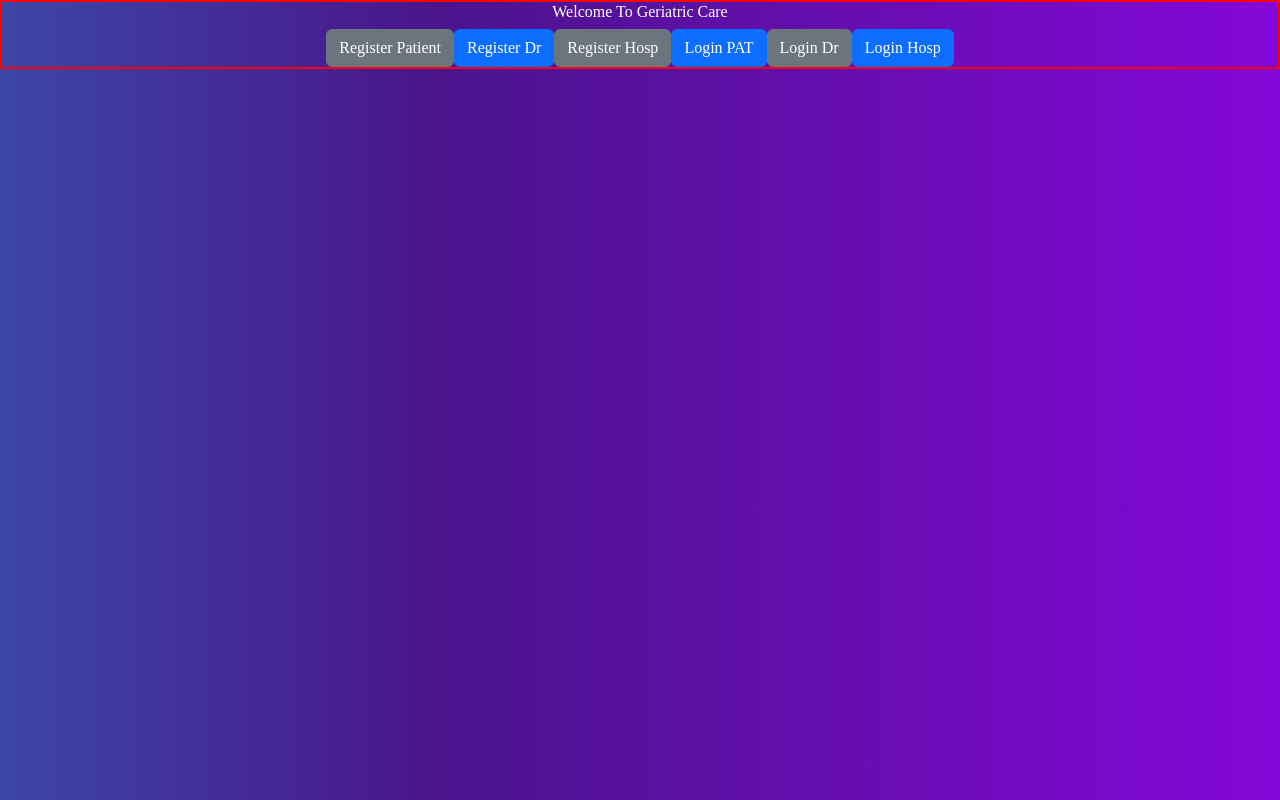
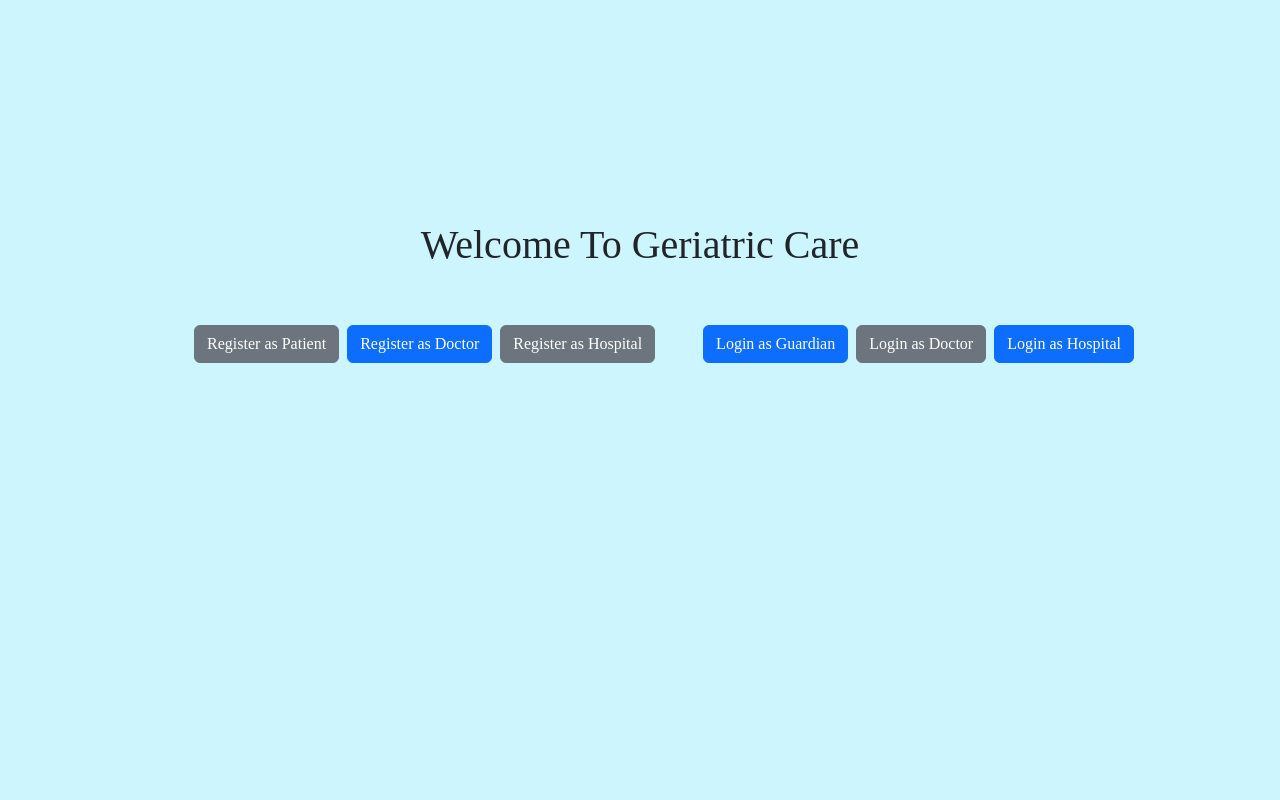
Before and after one commit to siktalaha/geriatricCare, a React (Create React App) app in the folder client/: page / in a window 1280 px wide. Built offline with nearby package versions, Linux system fonts and the light colour scheme.

Commit message:
Css updation done

```diff
--- a/client/src/index.css
+++ b/client/src/index.css
@@ -6,47 +6,24 @@
 body {
   margin: 0;
   font-family: "montserrat";
-  background: linear-gradient(
-    to left,
-    #23a6d5,
-    #4a148c,
-    #a200ff,
-    #4a148c,
-    #23a6d5
-  );
-  background-size: 400% 400%;
-  animation: gradientTranisition 50s linear infinite;
-  width: 100%;
-  /* display: flex;
-  align-items: center;
-  justify-content: center;*/
-  min-height: 100vh;
+  background-color: #CDF5FD;
+}
+.welcomeBox{
+  text-align:center;
+  font-size:25px;
+  color: blueviolet;
+  font-weight: bold;
 
-  h1 {
-    font-size: 1rem;
-    letter-spacing: normal;
-    color: #ffffff;
-  }
-}
-
-@keyframes gradientTranisition {
-  0% {
-    background-position: 0% 50%;
-  }
-  50% {
-    background-position: 100% 50%;
-  }
-  100% {
-    background-position: 200% 50%;
-  }
 }
 
 .outer-box{
   height: 100%;
-  border: 2px solid red;
+  /* border: 2px solid red; */
   display: flex;
   align-items: center;
   justify-content: center;
+  padding:5px;
+
 }
 
 .home-box{
@@ -56,6 +33,8 @@ body {
 .form-box{
   /* height: 60vh; */
   /* width: 50vh; */
+  background-color: #6499E9;
+  margin-top: 50px;
   padding: 3rem;
   display: flex;
   align-items: center;
--- a/client/src/pages/DoctorDetails.js
+++ b/client/src/pages/DoctorDetails.js
@@ -54,7 +54,7 @@ const DoctorDetails =  () => {
   //console.log(pat)
   return (
     <>
-    <div>
+    <div className='welcomeBox'>
       Hi {doctor.drName}
     </div>
     <br/>
--- a/client/src/pages/Home.js
+++ b/client/src/pages/Home.js
@@ -4,19 +4,20 @@ import ButtonGroup from 'react-bootstrap/ButtonGroup';
 import {Link,} from 'react-router-dom'
 const Home = () => {
   return (
-    <div className='outer-box home-box'>
+    <div className='outer-box home-box '>
+      <br/><br/><br/><br/><br/><br/><br/><br/> <br/>
       <h1>Welcome To Geriatric Care</h1>
      <div className='d-flex justify-content-center align-items-center flex-row'>
      <ButtonGroup aria-label="Basic example">
-    <div className='d-flex align-items-center'>
-      <Link to="/register_pat"> <Button variant="secondary" >Register Patient</Button></Link>
-      <Link to="/register_dr"> <Button variant="primary" >Register Dr</Button></Link>
-      <Link to="/register_hosp"> <Button variant="secondary" >Register Hosp</Button></Link>
+    <div className='d-flex align-items-center gap-2 p-5'>
+      <Link to="/register_pat"> <Button variant="secondary" >Register as Patient</Button></Link>
+      <Link to="/register_dr"> <Button variant="primary" >Register as Doctor</Button></Link>
+      <Link to="/register_hosp"> <Button variant="secondary" >Register as Hospital</Button></Link>
      </div>
-     <div className='d-flex align-items-center'>
-     <Link to="/login_pat"> <Button variant="primary" >Login PAT</Button></Link>
-     <Link to="/login_dr"> <Button variant="secondary" >Login Dr</Button></Link>
-     <Link to="/login_hosp"> <Button variant="primary" >Login Hosp</Button></Link>
+     <div className='d-flex align-items-center gap-2'>
+     <Link to="/login_pat"> <Button variant="primary" >Login as Guardian</Button></Link>
+     <Link to="/login_dr"> <Button variant="secondary" >Login as Doctor</Button></Link>
+     <Link to="/login_hosp"> <Button variant="primary" >Login as Hospital</Button></Link>
      </div>
     </ButtonGroup>
      </div>
--- a/client/src/pages/LoginDr.js
+++ b/client/src/pages/LoginDr.js
@@ -27,10 +27,10 @@ const LoginDr = () => {
      }
   }
   return (
-    <div className='outer-box'>
-     <div className='form-box'>
-      <Form layout='vertical' onFinish={submitHandler}>
-        <h1>Login Dr</h1>
+    <div className='outer-box '>
+     <div className='form-box '>
+      <Form layout='vertical' onFinish={submitHandler} >
+        <h1>Login Doctor</h1>
         <Form.Item label="Email" name="email">
           <Input type="email"/>
         </Form.Item>
--- a/client/src/pages/PatientDetails.js
+++ b/client/src/pages/PatientDetails.js
@@ -107,12 +107,15 @@ const PatientDetails = () => {
     <button onClick={sendEmail} className="btn btn-primary">Send Email</button> */}
       <div className="p-5">
         {/* <h2>Welcome {data && data.guardianName}</h2> */}
-        Hello {redirectFrom}
+       <div className="welcomeBox">
+       Hello {redirectFrom}
+       </div>
         <div className="w-50 mx-auto">
-          <p>Log messages of {data && data.pName}</p>
+          <p className="text-success font-bold">Log messages of {data && data.pName}</p>
           <Table columns={columns} dataSource={logs} />
+
         </div>
-        <div>
+        <div className="w-50 mx-auto">
           <Button type="primary" onClick={downloadReport}>Download Report</Button>
          { redirectFrom==="doctor" && <Button type="danger">Emergency Alert </Button>}
           <Button type="success">Schedule tests</Button>
```
